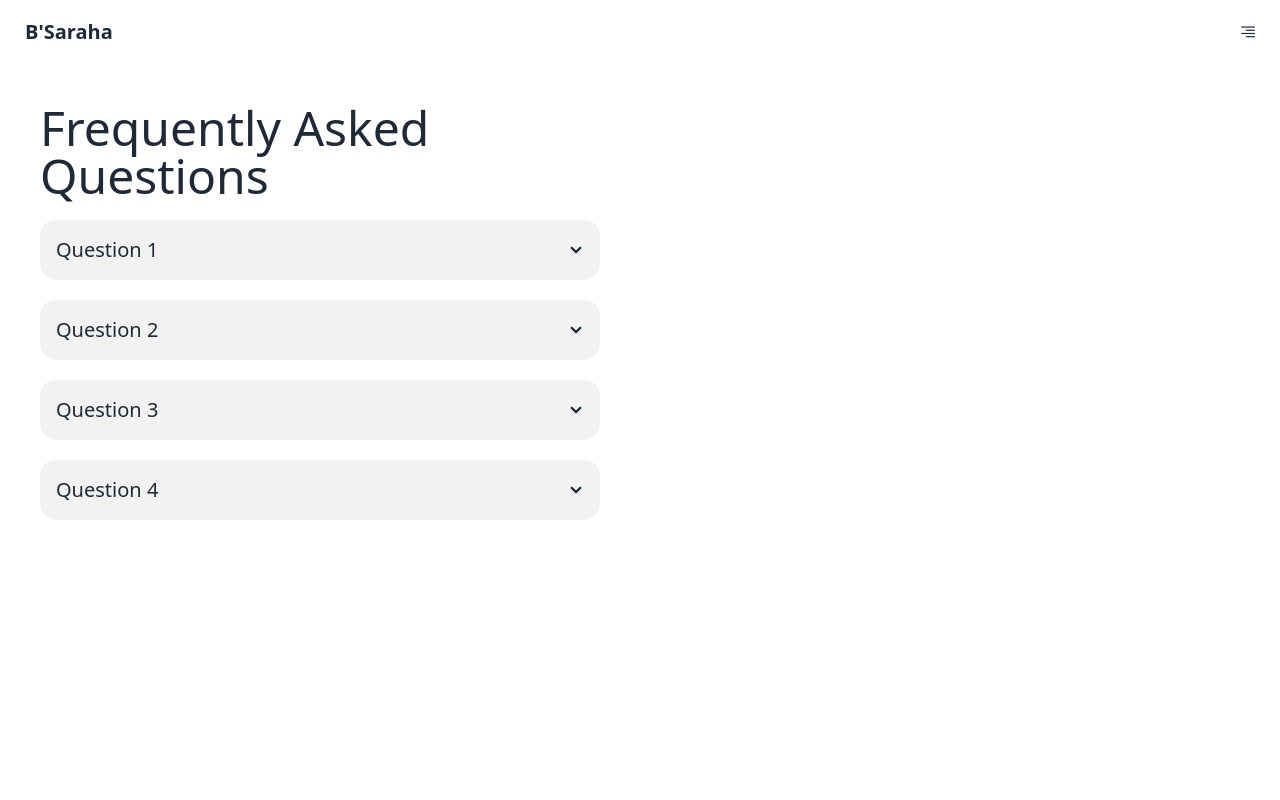
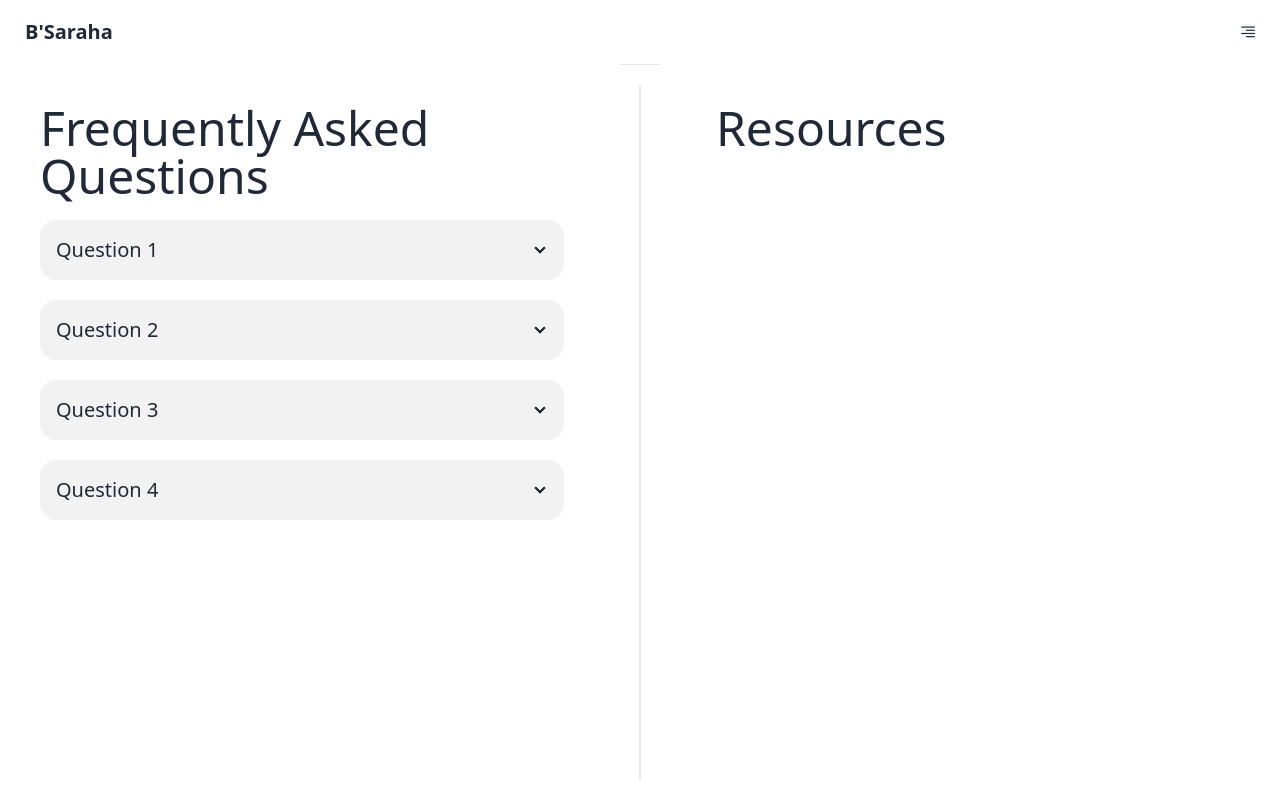
Before and after one commit to VoidRB/HNSTBooking, a Vue app in the folder client/: page /FAQ in a window 1280 px wide. Built offline with nearby package versions, Linux system fonts and the light colour scheme.

Commit message:
chore: Added a resources component to the FAQ view
 + login/register now send FormData instead of just a body

```diff
--- a/client/src/components/FAQsComp.vue
+++ b/client/src/components/FAQsComp.vue
@@ -1,6 +1,6 @@
 <script setup lang="ts"></script>
 <template>
-  <section class="flex w-1/2 flex-col gap-5 px-10 py-10">
+  <section class="flex w-full flex-col gap-5 px-10 py-10 lg:w-1/2">
     <h1 class="text-5xl">Frequently Asked Questions</h1>
     <div tabindex="0" class="collapse collapse-arrow bg-base-200">
       <div class="collapse-title text-xl font-medium">Question 1</div>
--- a/client/src/components/LoginForm.vue
+++ b/client/src/components/LoginForm.vue
@@ -9,7 +9,7 @@ const user = reactive({
 })
 const login = async () => {
   try {
-    const response = await axios.post('/api/login', {
+    const response = await axios.postForm('/api/login', {
       email: user.email,
       password: user.password,
     })
--- a/client/src/components/RegisterForm.vue
+++ b/client/src/components/RegisterForm.vue
@@ -12,7 +12,7 @@ const user = reactive({
 })
 const register = async () => {
   try {
-    const response = await axios.post('/api/register', {
+    const response = await axios.postForm('/api/register', {
       email: user.email,
       name: user.name,
       gender: user.gender,
@@ -43,6 +43,7 @@ const register = async () => {
       v-model="user.name"
       type="text"
       placeholder="Name"
+      minlength="3"
       autocomplete="name"
       class="input input-bordered w-full max-w-xs"
     />
@@ -67,6 +68,7 @@ const register = async () => {
       v-model="user.password"
       type="password"
       placeholder="password"
+      minlength="6"
       autocomplete="current-password"
       class="input input-bordered w-full max-w-xs"
     />
--- /dev/null
+++ b/client/src/components/ResourcesComp.vue
@@ -0,0 +1,6 @@
+<script setup lang="ts"></script>
+<template>
+  <section class="flex w-full flex-col gap-5 px-10 py-10 lg:w-1/2">
+    <h1 class="text-5xl">Resources</h1>
+  </section>
+</template>
--- a/client/src/components/StaffTables/AllBeneficiaries.vue
+++ b/client/src/components/StaffTables/AllBeneficiaries.vue
@@ -70,7 +70,7 @@ const beneficiaryStatusBackground = (status: string) => {
     case 'Flagged':
       return 'badge bg-yellow-500'
     case 'Finished':
-      return 'badge bg-slate-500'
+      return 'badge bg-slate-100'
     case 'Denied':
       return 'badge bg-red-500'
 
--- a/client/src/views/FAQView.vue
+++ b/client/src/views/FAQView.vue
@@ -1,10 +1,15 @@
 <script setup lang="ts">
 import FAQsComp from '@/components/FAQsComp.vue'
+import ResourcesComp from '@/components/ResourcesComp.vue'
 import BeneficiariyNavBar from '@/components/NavBars/BeneficiariyNavBar.vue'
 </script>
 <template>
   <div class="flex h-full w-full flex-col">
     <BeneficiariyNavBar />
-    <FAQsComp />
+    <section class="flex h-full w-full flex-col lg:flex-row">
+      <FAQsComp />
+      <hr class="divider px-5 lg:divider-horizontal lg:py-5" />
+      <ResourcesComp />
+    </section>
   </div>
 </template>
--- a/client/src/views/HomeView.vue
+++ b/client/src/views/HomeView.vue
@@ -14,7 +14,7 @@ const changeForms = () => {
   <div class="flex h-full w-full items-center justify-center gap-10">
     <section class="none hidden h-full w-2/3 items-start justify-start bg-base-200 p-10 md:flex">
       <h1 class="select-none text-9xl font-bold text-neutral shadow-black drop-shadow-xl">
-        Welcome to B'Saraha Booking!
+        Welcome to B'Saraha _______(?)!
       </h1>
     </section>
     <section class="flex w-1/3 flex-col items-center justify-center">
```
